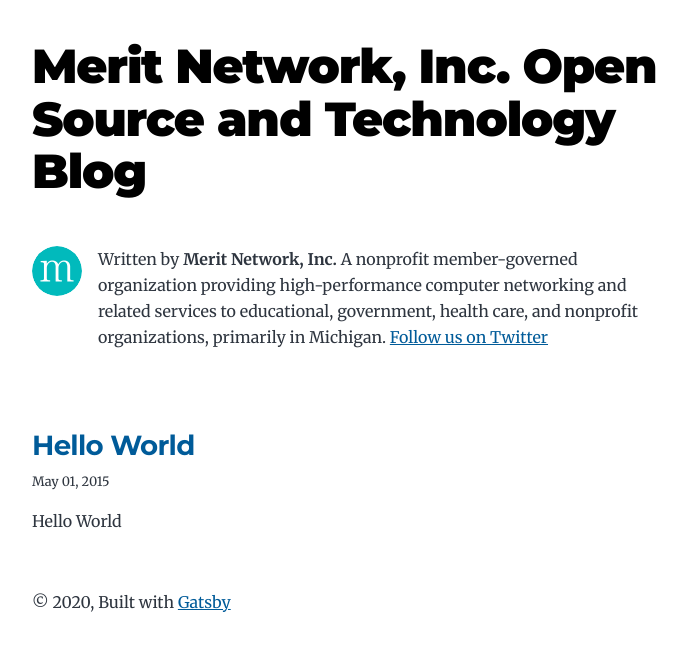
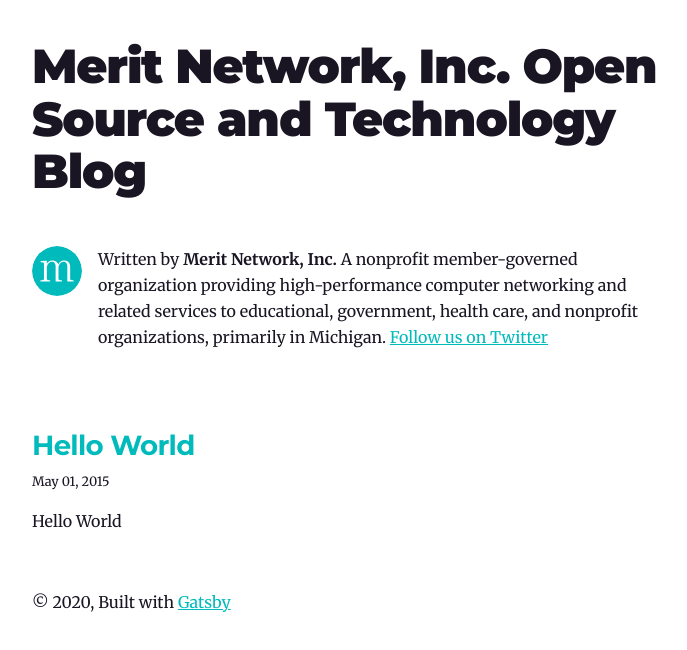
Before and after one commit to merit-network/merit-network.github.io, a Gatsby site: page / in a window 1280 px wide. Shown: the whole page, without its empty margins (292-979 px from the left). Built offline with nearby package versions, Linux system fonts and the light colour scheme; Gatsby itself is replaced by a stand-in of ours.

Commit message:
branding changes

```diff
--- a/src/style.css
+++ b/src/style.css
@@ -54,12 +54,12 @@
   --fontSize-5: 2.074rem;
   --fontSize-6: 2.488rem;
   --fontSize-7: 2.986rem;
-  --color-primary: #005b99;
-  --color-text: #2e353f;
-  --color-text-light: #4f5969;
-  --color-heading: #1a202c;
-  --color-heading-black: black;
-  --color-accent: #d1dce5;
+  --color-primary: #00babc;
+  --color-text: #1a1523;
+  --color-text-light: #5e666a;
+  --color-heading: #1a1523;
+  --color-heading-black: #1a1523;
+  --color-accent: #ebebeb;
 }
 
 /* HTML elements */
```
